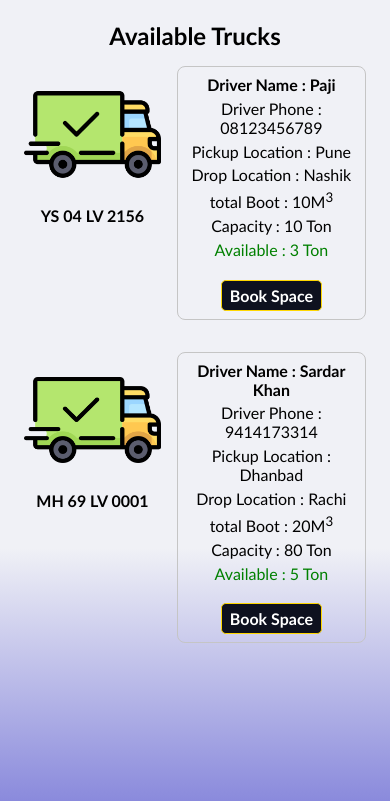
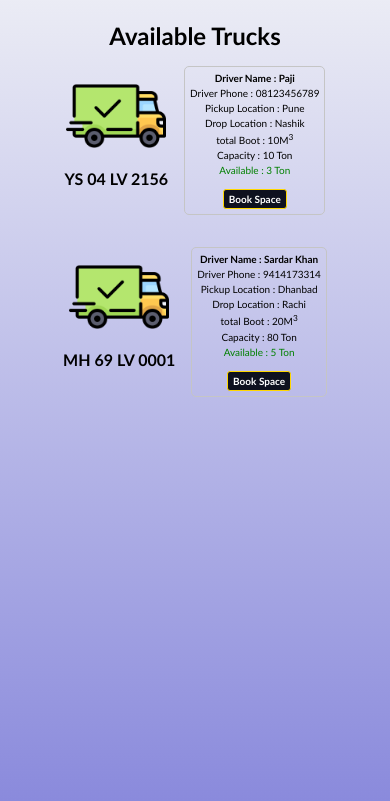
Before and after one commit to Mr-okey/ESChain, a plain HTML site: page index.html in a window 390 px wide. Shown: the part 43-844 px from the top of the page. Drawn offline with Linux system fonts and the light colour scheme.

Commit message:
added medai quwry

```diff
--- a/index.css
+++ b/index.css
@@ -13,7 +13,7 @@ a {
     height: 100vh;
     z-index: -1;
     width: 100vw;
-    background: linear-gradient(#f0f1f6 70%, rgb(138, 138, 220));
+    background: linear-gradient(#f0f1f6, rgb(138, 138, 220));
 }
 #main::-webkit-scrollbar {
     display: none;
@@ -87,3 +87,12 @@ a {
     border: 1px solid gold;
     border-radius: 0.3em;
 }
+
+@media only screen and (max-width: 500px){
+    .avail-truck-info:not(avail-truck-booking) {
+        font-size: 10px;
+    }
+    .truck-img {
+        width: 100px;
+    }
+}
```
